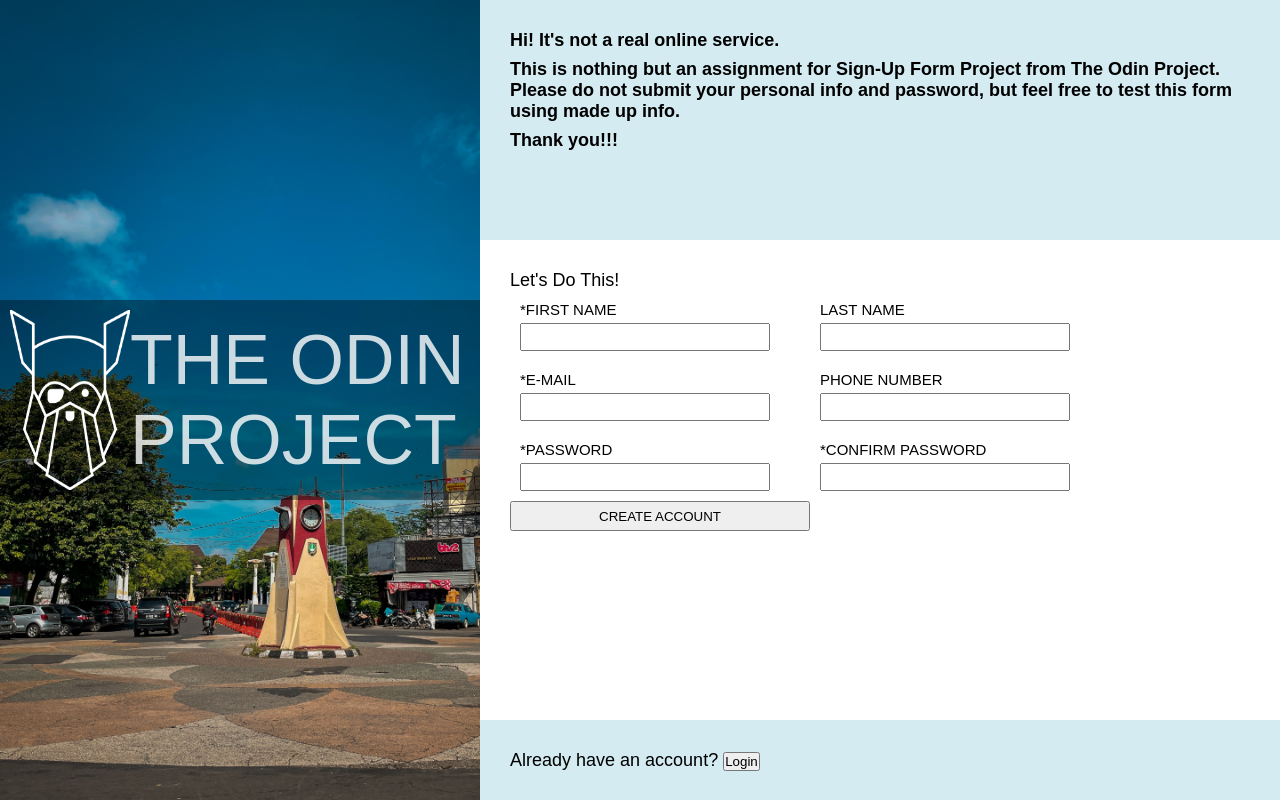
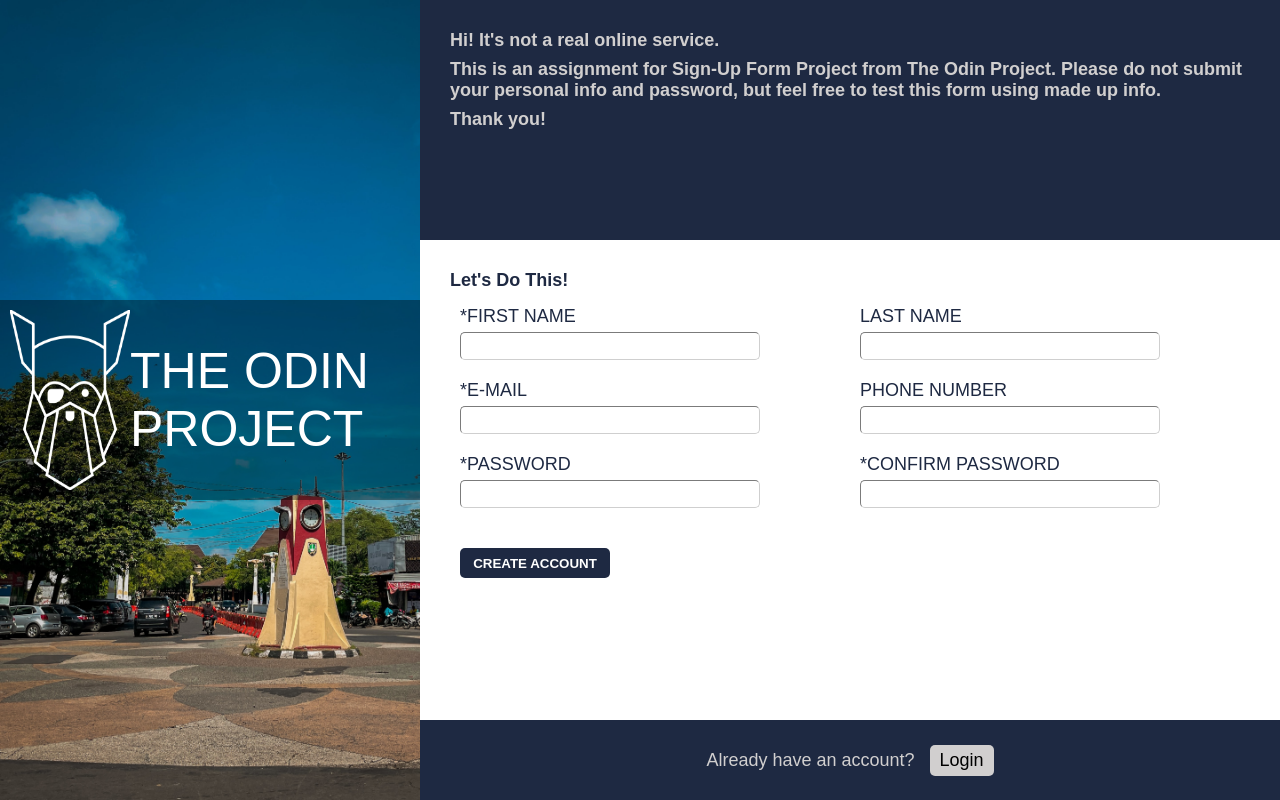
Before and after one commit to kusumahdenny/Sign-Up-Form, a plain HTML site: page index.html in a window 1280 px wide. Drawn offline with Linux system fonts and the light colour scheme.

```diff
--- a/index.html
+++ b/index.html
@@ -18,12 +18,12 @@
     <div class="signup-form">
       <div class="greeting">
         <p>Hi! It's not a real online service.</p>
-        <p>This is nothing but an assignment for Sign-Up Form Project from The Odin Project.
+        <p>This is an assignment for Sign-Up Form Project from The Odin Project.
            Please do not submit your personal info and password, but feel free to test this form using made up info.</p>
-        <p>Thank you!!!</p>
+        <p>Thank you!</p>
       </div>
       <div class="form-input">
-        <p>Let's Do This!</p>
+        <p><strong>Let's Do This!</strong></p>
         <form action="" method="post">
           <div>
             <label for="first-name">*FIRST NAME</label>
--- a/style.css
+++ b/style.css
@@ -19,20 +19,20 @@
     background-image: url(background.jpg);
     background-repeat: no-repeat;
     background-size: cover;
-    width: 60vw;
+    min-width: 400px;
+    height: 100vh;
 }
 
 .logo > img {
     height: 180px;
     width: 120px;
-    color: rgba(255, 255, 255, 0.8);
 }
 
 .logo {
     display: flex;
     align-items: center;
-    color: rgba(255, 255, 255, 0.8);
-    font-size: 70px;
+    color: rgba(255, 255, 255);
+    font-size: 50px;
     background-color: rgb(0, 0, 0, 0.4);
     padding: 10px;
 }
@@ -40,7 +40,6 @@
 .signup-form {
     width: 100vw;
     font-size: 18px;
-
     display: block;
 }
 
@@ -63,34 +62,78 @@
 
 .greeting, .form-input, .login-area {
     padding: 30px;
-
 }
 
 .greeting, .login-area {
-    background-color: rgb(211, 235, 241);
+    color: #d1cfcf;
+    background-color: #1e2942;
+    box-shadow: 3px;
 }
 
 form {
     display: grid;
-    grid-template-columns: 300px 300px;
+    grid-template-columns: 400px 400px;
 }
 
-label {
+label, .form-input p {
     display: block;
-    font-size: smaller;
+    color: #1e2942;
     padding-bottom: 5px;
 }
 
 input {
     height: 28px;
-    width: 250px;
+    width: 300px;
+    border-color: rgb(207, 207, 207);
+    border-width: 1px;
+    border-radius: 5px;
+    padding-left: 5px;
+}
+
+input:hover {
+    background-color: rgb(228, 226, 226);
+}
+
+input:focus {
+    border-color: #4579f5;
+    box-shadow: #1e2942;
+}
+
+input::placeholder {
+    padding-left: 5px;
 }
 
 form > div {
     padding: 10px;
 }
 
+button {
+    cursor: pointer;
+}
+
 .sign-up {
+    margin: 30px 10px;
     height: 30px;
-    width: 300px;
+    width: 150px;
+    background-color: #1e2942;
+    color: white;
+    border-style: none;
+    border-radius: 5px;
+    font-weight: bold;
 }
+
+.login-area {
+    display: flex;
+    justify-content: center;
+    align-items: center;
+}
+
+.login {
+    padding: 5px 10px;
+    margin-left: 10px;
+    color: d720f0;
+    background-color: #d1cfcf;
+    border-style: none;
+    border-radius: 5px;
+    font-size: 18px;
+}
```
Also changed, not shown: 1 other file.
